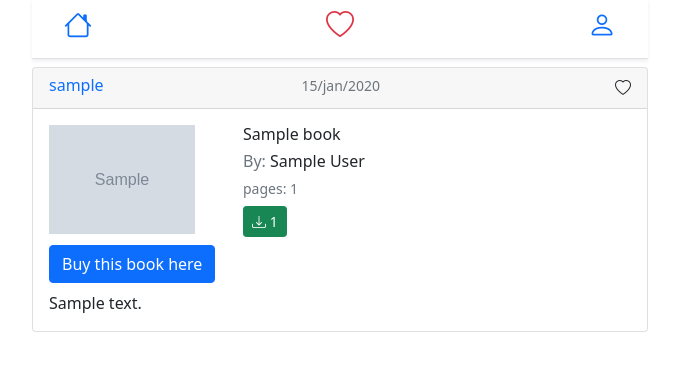
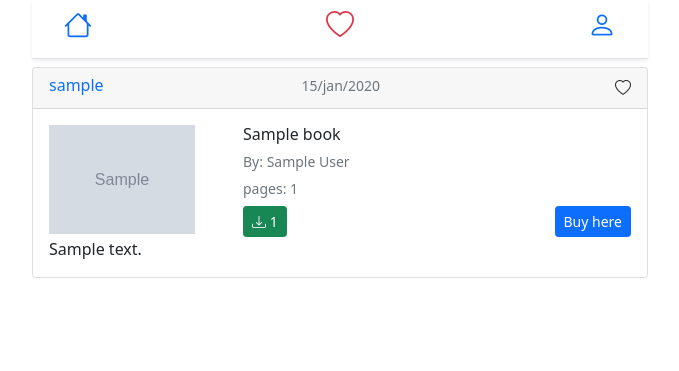
Before and after one commit to ikram9820/books, a Django app: template templates/books/book_detail.html in a window 1280 px wide. Shown: the top 371 px of the page, without its empty margins (300-979 px from the left). Run offline with Django 4.2, Linux system fonts and the light colour scheme; the template is opened without the code that fills it: most values are stand-ins (such as "Sample title", 1, 10 or a date in 2020); grey boxes marked "Sample" are stand-in pictures.

Commit message:
Update book_detail.html

```diff
--- a/templates/books/book_detail.html
+++ b/templates/books/book_detail.html
@@ -53,21 +53,47 @@
           <div class="col-8">
 
               <h6 class=" card-text " >{{book.title}}</h6>
-              {% if book.author  %}
-                <h6 class="card-text"> <span class = 'text-muted'>By:</span> {{book.author}} </h6>
-              {% endif %}
-              {% if book.pages is not None %}
-                <h6 class="card-text"> <small class="text-muted">pages: {{book.pages}} </small> </h6>
+
+
+             {% if book.author %}
+
+                <h6 class="card-text"> <small class = 'text-muted'>By: {{book.author}} </small></h6>
+
               {% endif %}
 
-              <h6 class="card-text"> <a href="{{book.pdf.url}}" download class= "btn btn-success btn-sm bi bi-download">     {{book.size}} </a> </h6>
+              {% if book.pages is not None %}
+
+                <h6 class="card-text"> <small class="text-muted">pages: {{book.pages}} </small> </h6>
+
+              {% endif %}
+
+
+
+              <div class = 'row'>
+
+               <div class = 'col-6'>
+
+                <h6 class="card-text"> <a href="{{book.pdf.url}}" download class= "btn btn-success btn-sm bi bi-download">     {{book.size}} </a> </h6>
+
+               </div>
+
+               <div class='col-6 d-flex justify-content-end'>
+
+                {% if book.store_url is not None %}
+
+                  <a class = 'btn btn-primary btn-sm '   href= "{{ book.store_url }}" > Buy here</a>
+
+                {% endif %}
+
+               </div>
+
+              </div>
 
           </div>
         </div>
 
-        {% if book.store_url is not None %}
-            <a class = 'btn btn-primary btn sm my-2 '   href= "{{ book.store_url }}" > Buy this book here</a>
-        {% endif %}
+
+
 
         {% if book.description %}
             <p class = 'card-text'> {{book.description}}</p>
```
